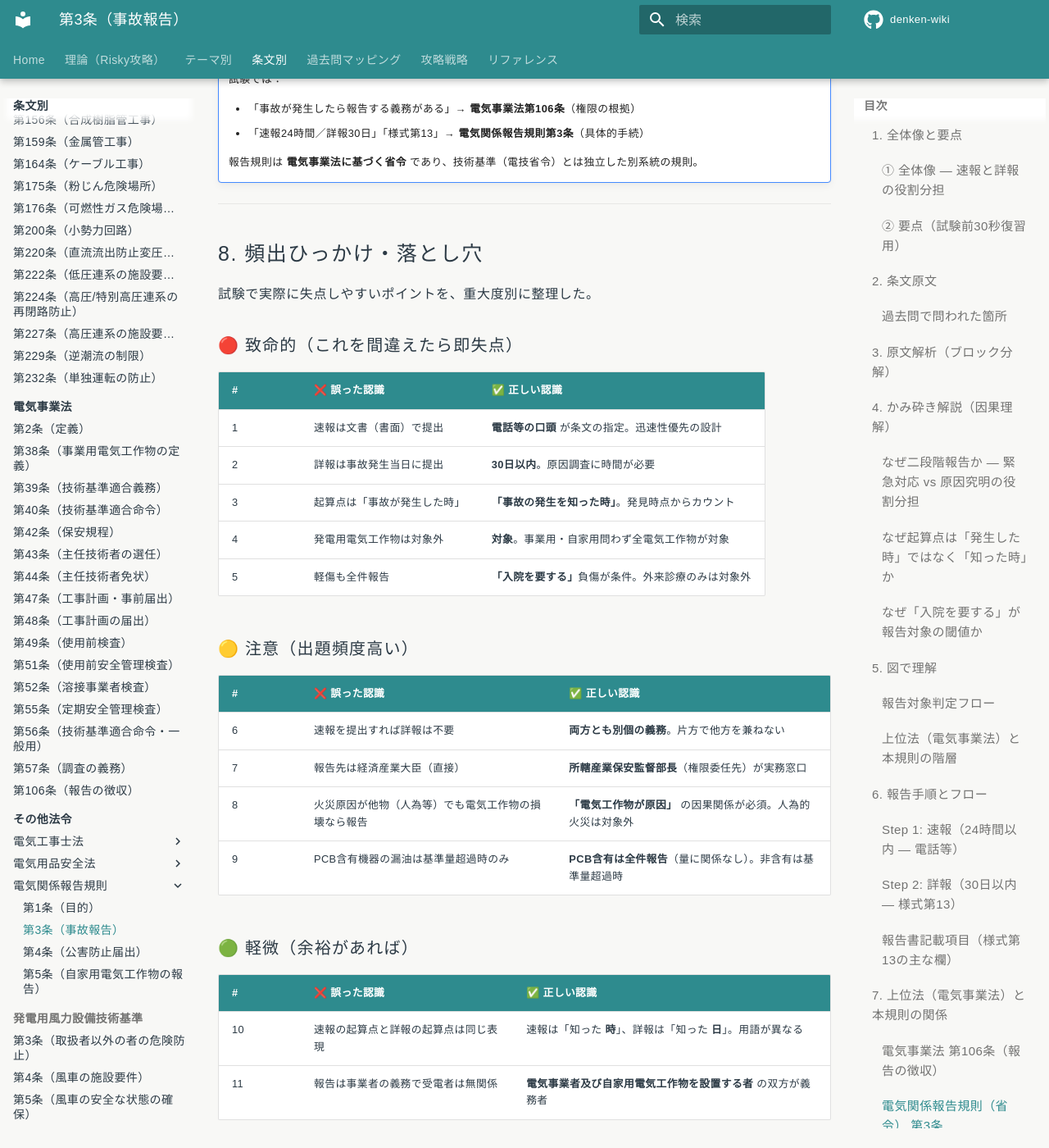
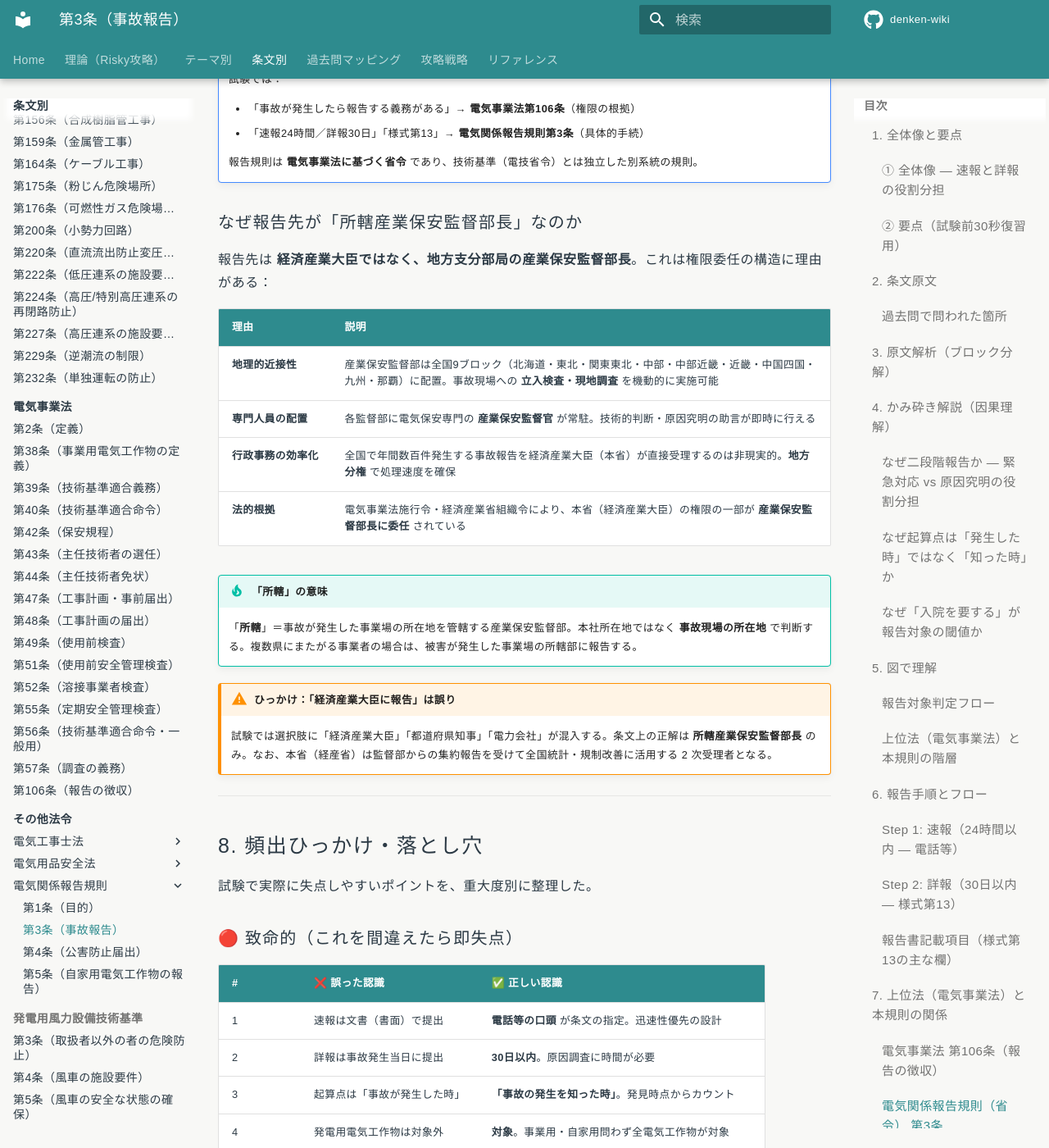
Before and after one commit to kfurufuru/denken-wiki, an MkDocs documentation site: the page built from docs/articles/other/jiko-3.md, in a window 1280 px wide and 1400 px high, scrolled down 9243 px. Shown: the whole window at 82% size. Built offline with MkDocs 1.6.1 and Material for MkDocs 9.7.7, drawn with Linux system fonts in a browser that asks for light colours; comment, search, counter and statistics services are not loaded; some of the changed text lies outside the part shown.

Commit message:
fix(other/jiko-3): v2.0.1 — 重要度S格上げ＋報告先の理由＋テーブル可読性改善
ユーザーフィードバック3点反映：
1. 重要度 A→S（R05以降4期連続出題でR08確実視）／頻度🔥4→5
2. §7に「なぜ所轄産業保安監督部長か」新設（地理近接／専門人員／行政効率／委任根拠）＋「所轄」の地理判定ルール
3. §2 主な報告対象事故：「号」列（—プレースホルダ）削除、セル内==マーカーを太字に統一

品質スコア: 100/100

```diff
--- a/docs/articles/other/jiko-3.md
+++ b/docs/articles/other/jiko-3.md
@@ -1,9 +1,9 @@
 # 電気関係報告規則 第3条 — 事故報告
 
 !!! note "📊 試験対策メタ"
-    **出題頻度**: 🔥🔥🔥🔥（過去14年で 6 回出題・法規分野の超頻出）
+    **出題頻度**: 🔥🔥🔥🔥🔥（過去14年で 6 回出題・**R05上以降4期連続**で法規分野の最頻出）
 
-    **重要度**: A（重要必須・期限と起算点の暗記が核心）
+    **重要度**: **S**（最重要・R05以降毎回出題で R08 でも確実に出題が見込まれる）
 
     **直近出題**: R07下 問2（穴埋）／R07上 問2（論説）／R06上 問2（論説）／R05上 問2（穴埋）／R02 問2（穴埋）／H26 問2（穴埋）
 
@@ -317,6 +317,23 @@
 
     報告規則は **電気事業法に基づく省令** であり、技術基準（電技省令）とは独立した別系統の規則。
 
+### なぜ報告先が「所轄産業保安監督部長」なのか
+
+報告先は **経済産業大臣ではなく、地方支分部局の産業保安監督部長**。これは権限委任の構造に理由がある：
+
+| 理由 | 説明 |
+|------|------|
+| **地理的近接性** | 産業保安監督部は全国9ブロック（北海道・東北・関東東北・中部・中部近畿・近畿・中国四国・九州・那覇）に配置。事故現場への **立入検査・現地調査** を機動的に実施可能 |
+| **専門人員の配置** | 各監督部に電気保安専門の **産業保安監督官** が常駐。技術的判断・原因究明の助言が即時に行える |
+| **行政事務の効率化** | 全国で年間数百件発生する事故報告を経済産業大臣（本省）が直接受理するのは非現実的。**地方分権** で処理速度を確保 |
+| **法的根拠** | 電気事業法施行令・経済産業省組織令により、本省（経済産業大臣）の権限の一部が **産業保安監督部長に委任** されている |
+
+!!! tip "「所轄」の意味"
+    「**所轄**」＝事故が発生した事業場の所在地を管轄する産業保安監督部。本社所在地ではなく **事故現場の所在地** で判断する。複数県にまたがる事業者の場合は、被害が発生した事業場の所轄部に報告する。
+
+!!! warning "ひっかけ：「経済産業大臣に報告」は誤り"
+    試験では選択肢に「経済産業大臣」「都道府県知事」「電力会社」が混入する。条文上の正解は **所轄産業保安監督部長** のみ。なお、本省（経産省）は監督部からの集約報告を受けて全国統計・規制改善に活用する 2 次受理者となる。
+
 ---
 
 ## 8. 頻出ひっかけ・落とし穴
@@ -509,7 +526,8 @@
 
 - **2026-04-20**: v1.0初版作成（試験対策メタ・5秒で思い出す・条文の概要・報告期限の2段階フロー・報告対象事故の範囲・報告書作成手順・頻出落とし穴・過去問実績・関連ページ）
 - **2026-05-05**: v2.0全面改修。`kijun/58.md` v2.2 ゴールドスタンダードに準拠して14セクション構成へ拡張。追加要素: (1) 全体像SVG（タイムライン）、(2) 条文原文ブロック＋実出題穴埋語の `<mark>` マーキング、(3) 原文解析表（条文ブロック分解）、(4) 因果理解（二段階の役割分担／知った時起算の現実対応／入院閾値の意義）、(5) 図で理解（mermaid判定フロー＋上位法体系SVG）、(6) 上位法（電気事業法§106）と本規則の関係セクション、(7) ひっかけ重大度別❌/✅2列表（11項目）、(8) 穴埋め過去問チャレンジ4問、(9) まぎらわしい選択肢8行、(10) 用語集10語、(11) 最終チェック5分類。同時に **過去問実績の事実誤りを訂正**（kakomon.yml 照合）：H26問3→**問2**、R02問3→**問2**、R07上問3→**問2**（形式：穴埋→**論説**）、R06上問2を新規追加（4期連続出題に上方修正）、出題回数 5回→**6回** に修正。報告規則の手続性に合わせ58.md由来の「測定方法と手順」を「報告手順とフロー」に、「省令と解釈の関係」を「上位法（電気事業法）と本規則の関係」に置換。
+- **2026-05-05**: v2.0.1 — ユーザーフィードバック3点反映。(1) 重要度を **A → S** に格上げ（R05以降4期連続出題で R08 確実出題見込み）、出題頻度マークも 4個→5個 に上方修正。(2) §7 に「**なぜ報告先が所轄産業保安監督部長なのか**」サブセクション新設（地理的近接性／専門人員配置／行政効率／法的委任根拠の4観点 + 「所轄」の地理判定ルール + ひっかけ対策）。(3) §2 主な報告対象事故テーブルから意味のない「号」列（プレースホルダ「—」のみ）を削除し、セル内の `==text==` マーカー（穴埋ハイライト）を太字に置換 — 表構造で既に強調されている要素への二重マーキングを除去して可読性向上。
 
 ---
 
-*最終確認: 2026-05-05 | 過去問実績検証完了: 2026-05-05（kakomon.yml照合・事実誤り4件訂正済） | ステータス: v2.0（テンプレートゴールドスタンダード準拠） | [バージョニング基準](../../reference/versioning.md)*
+*最終確認: 2026-05-05 | 過去問実績検証完了: 2026-05-05（kakomon.yml照合・事実誤り4件訂正済） | ステータス: v2.0.1（重要度Sへ格上げ・報告先の理由サブセクション追加・テーブル可読性改善） | [バージョニング基準](../../reference/versioning.md)*
```
Also changed, not shown: other parts of docs/articles/other/jiko-3.md (+8 -8 lines).
